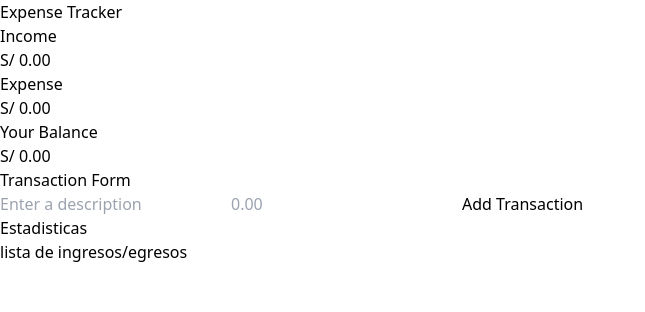
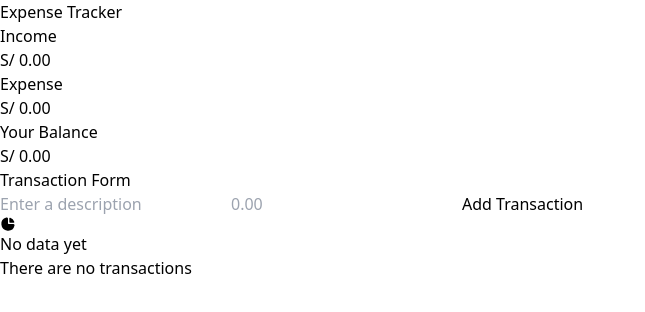
Before and after one commit to victorvzn/g22-react-usereducer-expense-tracker, a React (Vite) app: page / in a window 1280 px wide. Shown: the top 312 px of the page, without its empty margins (0-645 px from the left). Built offline with nearby package versions, Linux system fonts and the light colour scheme.

Commit message:
instalando react-icons y añadiendo la maquetación de las estadisticas y el listados de transacciones

```diff
--- a/package.json
+++ b/package.json
@@ -11,7 +11,8 @@
   },
   "dependencies": {
     "react": "^18.2.0",
-    "react-dom": "^18.2.0"
+    "react-dom": "^18.2.0",
+    "react-icons": "^4.11.0"
   },
   "devDependencies": {
     "@types/react": "^18.2.15",
--- a/src/App.jsx
+++ b/src/App.jsx
@@ -1,3 +1,5 @@
+import { TbChartPieFilled } from "react-icons/tb";
+
 function App() {
   return (
     <>
@@ -41,10 +43,22 @@ function App() {
                 </button>
               </form>
             </section>
-            <section className="flex-1 ">
-              <div className="py-4">Estadisticas</div>
-              <div className="py-4">lista de ingresos/egresos</div>
+
+            <section className="flex-1 flex flex-col">
+              <div className="bg-zinc-900 p-4 my-2 rounded-md">
+                <div className="h-full flex items-center justify-center w-full flex-col">
+                  <TbChartPieFilled className="text-6xl" />
+                  <h1 className="text-2xl font-semibold my-2">No data yet</h1>
+                </div>
+              </div>
+
+              <div className="bg-zinc-900 p-4 my-2 rounded-md">
+                <div className="h-full flex items-center justify-center w-full flex-col">
+                  <h1 className="text-2xl font-semibold my-2">There are no transactions</h1>
+                </div>
+              </div>
             </section>
+
           </main>
         </div>
       </div>
```
Also changed, not shown: 1 other file (tests, documents, lock files or other folders).
